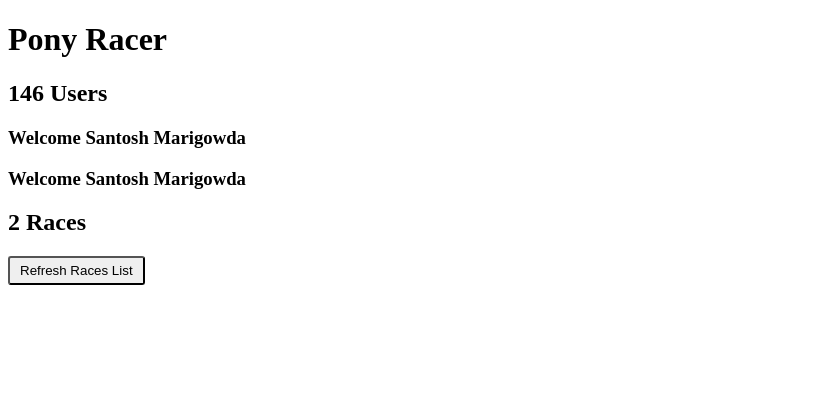
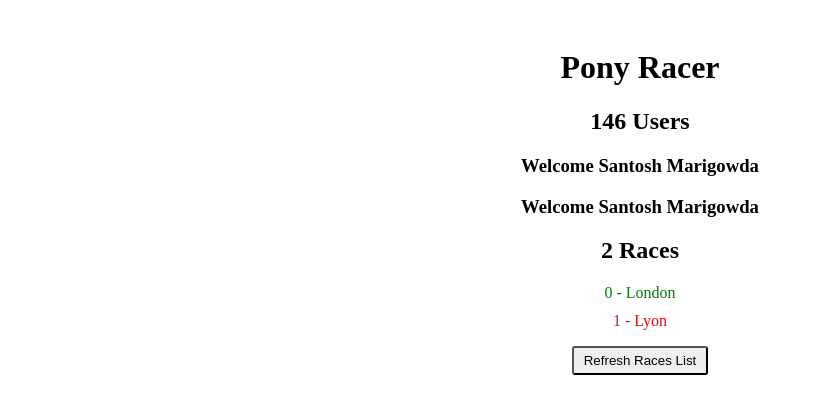
Before and after one commit to smarigowda/AngularNinja, an Angular app in the folder ponyracer/: page / in a window 1280 px wide. Both pictures are taken after a click on the button "Refresh Races List". Shown: the top 414 px of the page, without its empty margins (0-814 px from the left). Built offline with nearby package versions, Linux system fonts and the light colour scheme.

Commit message:
templates chapter completed

```diff
--- a/ponyracer/src/app/app.component.css
+++ b/ponyracer/src/app/app.component.css
@@ -0,0 +1,7 @@
+:host {
+    display: block;
+    width: 80%;
+    text-align: center;
+    margin: auto;
+    padding: 20px;
+}
--- a/ponyracer/src/app/races/races.component.css
+++ b/ponyracer/src/app/races/races.component.css
@@ -1,5 +1,18 @@
+:host {
+    display: block;
+    width: 10rem;
+    margin: auto;
+}
 button {
     padding: 5px 10px;
     border-radius: 3px;
     cursor: pointer;
 }
+
+ul {
+    list-style-type: none;
+    padding: 0;
+}
+li {
+    margin-top: 10px;
+}
--- a/ponyracer/src/app/races/races.component.html
+++ b/ponyracer/src/app/races/races.component.html
@@ -1,6 +1,14 @@
 <div *ngIf="races.length > 0; else empty">
   <h2>{{ races.length }} Races</h2>
 </div>
+<ul>
+  <li
+    *ngFor="let race of races; index as i; even as isEven"
+    [style.color]="isEven ? 'green' : 'red'"
+  >
+    {{ i }} - {{ race.name }}
+  </li>
+</ul>
 <button (click)="refreshRacesList($event)">Refresh Races List</button>
 <ng-template #empty>
   <h2>No Races</h2>
```
